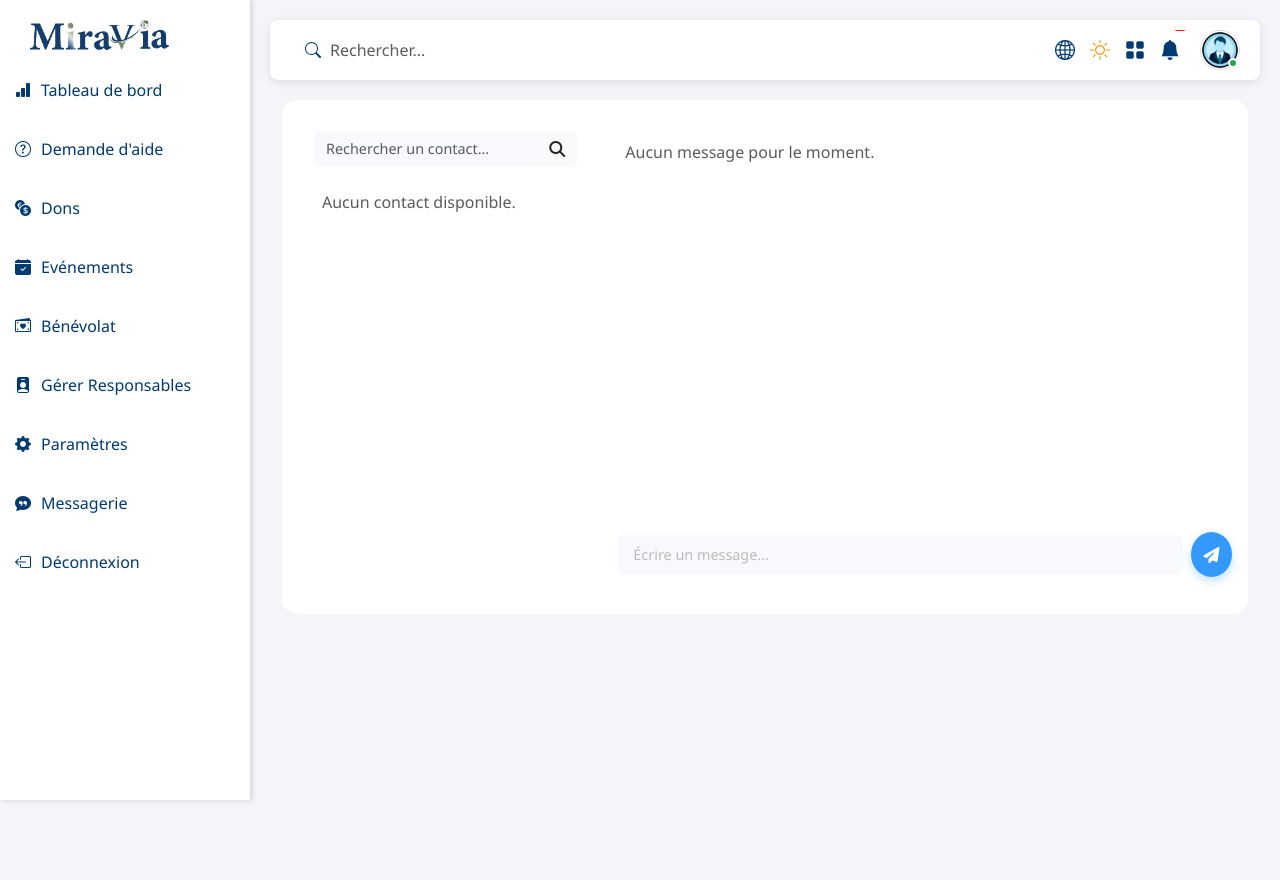
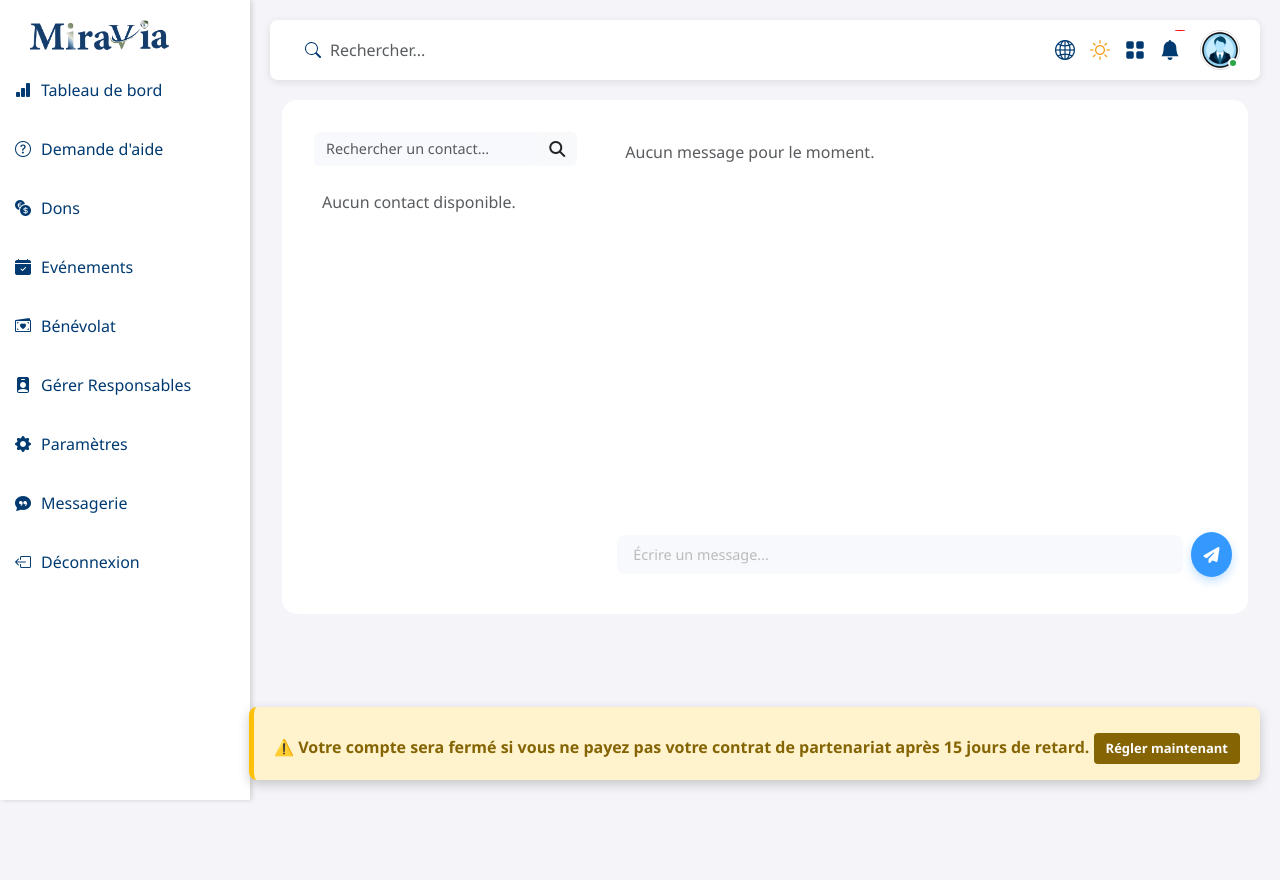
Before and after one commit to Mohamed-Ben-Naima/SymfonyMiraVia, a Symfony app: template templates/Partenaire/messagerie_partner/index.html.twig in a window 1280 px wide. Run offline with Twig, Linux system fonts and the light colour scheme; the template is opened without the code that fills it, so the values that code supplies are empty; style sheets or scripts are compiled from the project's sources; some libraries are stand-ins or nearby versions.

Commit message:
alerte de paiement

```diff
--- a/assets/js/partner/navbar.js
+++ b/assets/js/partner/navbar.js
@@ -240,3 +240,12 @@ fetch('/api/user/avatar')
                 console.error('Erreur lors de la récupération des notifications:', error);
             });
     });
+    window.addEventListener('load', function () {
+    const toast = document.getElementById('paymentToast');
+    if (toast) {
+        toast.style.display = 'block';
+        setTimeout(() => {
+            toast.style.display = 'none';
+        }, 10000); // disparaît après 10 secondes
+    }
+});
--- a/assets/style-partner/navbar.css
+++ b/assets/style-partner/navbar.css
@@ -1,6 +1,40 @@
 .dropdown-menu i{
     margin-right: 5px;
 }
+.payment-warning-toast {
+    position: fixed;
+    bottom: 20px;
+    right: 20px;
+    background-color: #fff3cd;
+    color: #856404;
+    padding: 16px 20px;
+    border-left: 5px solid #ffc107;
+    border-radius: 8px;
+    font-weight: bold;
+    box-shadow: 0 4px 12px rgba(0, 0, 0, 0.2);
+    z-index: 9999;
+    display: none;
+    max-width: 90vw; /* Limite la largeur à 90% de l’écran */
+    width: fit-content; /* S’adapte à la taille du contenu */
+    white-space: normal; /* Permet les retours à la ligne */
+    word-wrap: break-word; /* Casse les longs mots si besoin */
+}
+
+.payment-warning-toast .btn-pay-now {
+    display: inline-block;
+    margin-top: 10px;
+    background-color: #856404;
+    color: #fff;
+    padding: 6px 12px;
+    border-radius: 4px;
+    text-decoration: none;
+    font-size: 13px;
+}
+
+.payment-warning-toast .btn-pay-now:hover {
+    background-color: #5a3e00;
+}
+
 
 .dropdown-menu {
     display: none; /* Hidden by default */
--- a/src/Controller/Partenaire/DmAidePartnerController.php
+++ b/src/Controller/Partenaire/DmAidePartnerController.php
@@ -95,7 +95,7 @@ class DmAidePartnerController extends AbstractController
         $admins = $utilisateursRepository->findAllAdmins();
         foreach ($admins as $admin) {
             $adminNotif = new Notifications();
-            $adminNotif->setMessage("Demande d’aide modifiéepar " . $user->getNomUtilisateur());
+            $adminNotif->setMessage("Demande d’aide modifiée par " .$user->getNom()." " . $user->getPrenom());
             $adminNotif->setDateEnvoi(new DateTime());
             $adminNotif->setTypeNotification('warning');
             $adminNotif->setIsRead(false);
@@ -168,7 +168,7 @@ class DmAidePartnerController extends AbstractController
             $admins = $utilisateursRepository->findAllAdmins();
             foreach ($admins as $admin) {
                 $adminNotif = new Notifications();
-                $adminNotif->setMessage("Nouvelle demande d’aide ajoutée par " . $user->getNomUtilisateur());
+                $adminNotif->setMessage("Nouvelle demande d’aide ajoutée par " .$user->getNom()." " . $user->getPrenom());
                 $adminNotif->setDateEnvoi(new DateTime());
                 $adminNotif->setTypeNotification('success');
                 $adminNotif->setIsRead(false);
@@ -220,7 +220,7 @@ class DmAidePartnerController extends AbstractController
         $admins = $utilisateursRepository->findAllAdmins();
         foreach ($admins as $admin) {
             $adminNotif = new Notifications();
-            $adminNotif->setMessage("Demande d’aide supprimée par " . $user->getNomUtilisateur());
+            $adminNotif->setMessage("Demande d’aide supprimée par " .$user->getNom()." " . $user->getPrenom());
             $adminNotif->setDateEnvoi(new DateTime());
             $adminNotif->setTypeNotification('danger');
             $adminNotif->setIsRead(false);
--- a/src/Controller/Partenaire/DonPartnerController.php
+++ b/src/Controller/Partenaire/DonPartnerController.php
@@ -91,7 +91,7 @@ class DonPartnerController extends AbstractController
         $admins = $utilisateursRepository->findAllAdmins();
         foreach ($admins as $admin) {
             $adminNotif = new Notifications();
-            $adminNotif->setMessage(" Nouveau don ajouté par " . $user->getNomUtilisateur());
+            $adminNotif->setMessage(" Nouveau don ajouté par " .$user->getNom()." " . $user->getPrenom());
             $adminNotif->setDateEnvoi(new DateTime());
             $adminNotif->setTypeNotification('success');
             $adminNotif->setIsRead(false);
@@ -147,7 +147,7 @@ class DonPartnerController extends AbstractController
         $admins = $utilisateursRepository->findAllAdmins();
         foreach ($admins as $admin) {
             $adminNotif = new Notifications();
-            $adminNotif->setMessage("Don modifié par " . $user->getNomUtilisateur());
+            $adminNotif->setMessage("Don modifié par " .$user->getNom()." " . $user->getPrenom());
             $adminNotif->setDateEnvoi(new DateTime());
             $adminNotif->setTypeNotification('warning');
             $adminNotif->setIsRead(false);
@@ -189,7 +189,7 @@ class DonPartnerController extends AbstractController
         $admins = $utilisateursRepository->findAllAdmins();
         foreach ($admins as $admin) {
             $adminNotif = new Notifications();
-            $adminNotif->setMessage("Don supprimé par " . $user->getNomUtilisateur());
+            $adminNotif->setMessage("Don supprimé par " .$user->getNom()." " . $user->getPrenom());
             $adminNotif->setDateEnvoi(new DateTime());
             $adminNotif->setTypeNotification('danger');
             $adminNotif->setIsRead(false);
--- a/templates/Partenaire/dashboard_partenaire/dashboard.html.twig
+++ b/templates/Partenaire/dashboard_partenaire/dashboard.html.twig
@@ -228,7 +228,7 @@
   <div class="modal-dialog modal-dialog-scrollable modal-lg">
     <div class="modal-content">
       <div class="modal-header" style="background-color: #013a71; color: white;">
-        <h5 class="modal-title" id="chatbotModalLabel">Chatbot</h5>
+        <h5 class="modal-title" id="chatbotModalLabel">MiraBot</h5>
         <button type="button" class="btn-close" data-bs-dismiss="modal" aria-label="Fermer"></button>
       </div>
       <div class="modal-body">
--- a/templates/Partenaire/partialsPartner/navbarPartner.html.twig
+++ b/templates/Partenaire/partialsPartner/navbarPartner.html.twig
@@ -1,3 +1,4 @@
+
 <!-- Floating Header -->
 <div class="floating-header">
     <!-- Search Card -->
@@ -50,6 +51,11 @@
         </div>
     </div>
 </div>
+<div class="payment-warning-toast" id="paymentToast">
+    ⚠️ Votre compte sera <strong>fermé</strong> si vous ne payez pas votre contrat de partenariat <strong>après 15 jours de retard</strong>.
+    <a href="" class="btn-pay-now">Régler maintenant</a>
+</div>
+
 
 <link href="{{ asset('style-partner/navbar.css') }}" rel="stylesheet">
 <script src="{{ asset('js/partner/navbar.js') }}"></script>
```
Also changed, not shown: assets/js/partner/about.js (+26 -0 lines), src/Controller/Partenaire/AboutController.php (+52 -2 lines), src/Repository/BenevolatRepository.php (+10 -0 lines), src/Repository/DonsRepository.php (+9 -0 lines), templates/Partenaire/about/index.html.twig (+32 -37 lines), tests/Controller/Partenaire/AboutControllerTest.php (deleted, +0 -16 lines).
